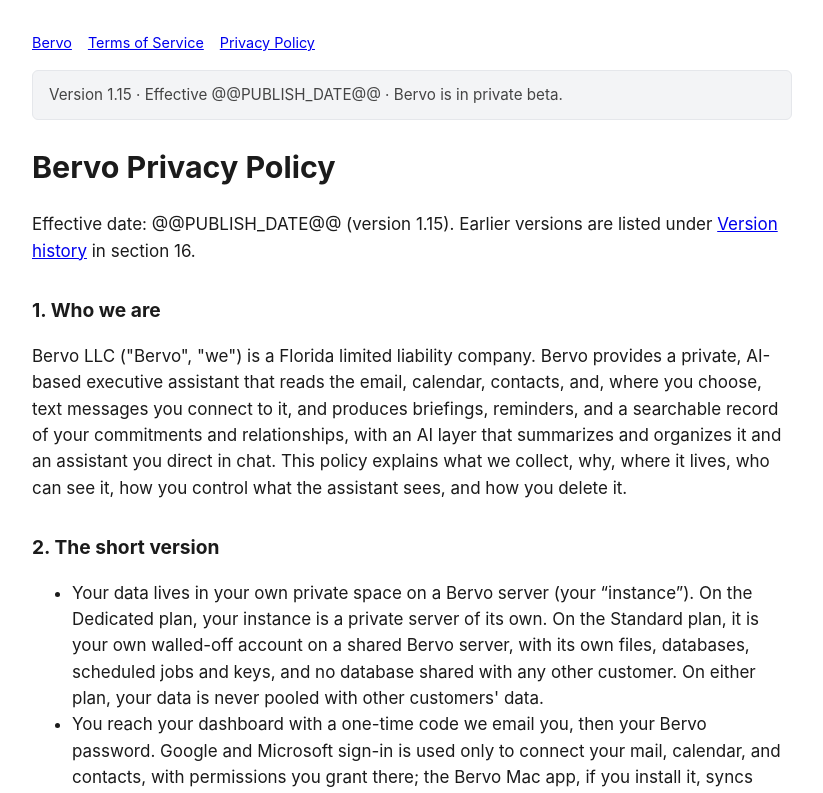
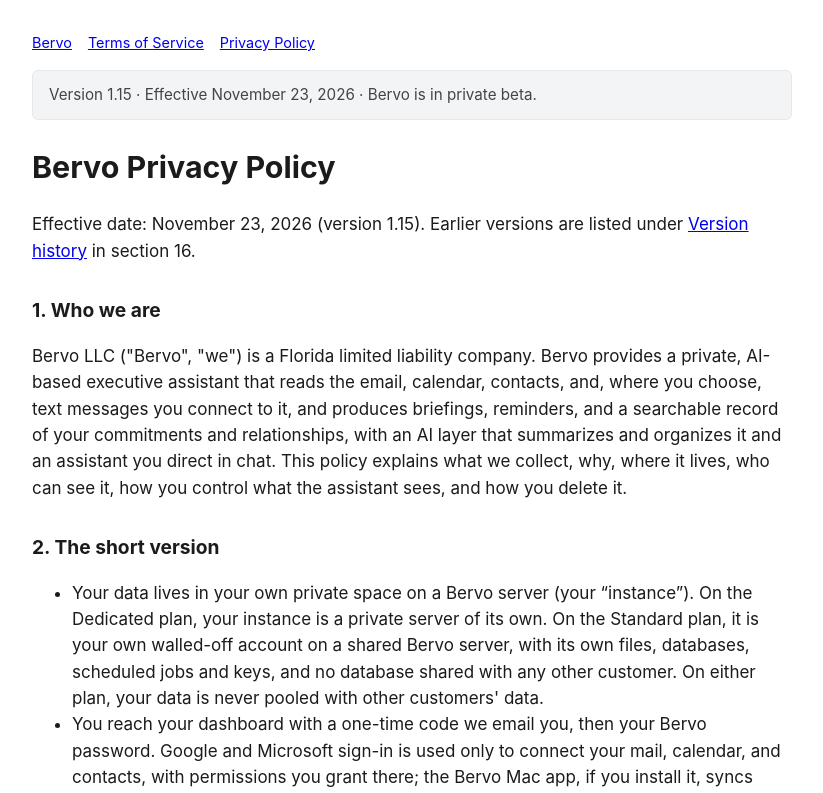
Before and after one commit to claryallen/bervo-site, a plain HTML site: page privacy.html in a window 1280 px wide. Shown: the top 793 px of the page, without its empty margins (228-1051 px from the left). Drawn offline with Linux system fonts and the light colour scheme.

Commit message:
Privacy 1.15: publish date November 23, 2026
Co-Authored-By: Claude Opus 5.5 <noreply@anthropic.com>

```diff
--- a/privacy.html
+++ b/privacy.html
@@ -4,8 +4,8 @@
 body{max-width:760px;margin:2rem auto;padding:0 1.25rem;font:17px/1.55 -apple-system,Segoe UI,Helvetica,Arial,sans-serif;color:var(--fg);background:var(--bg)}
 h1{font-size:1.9rem;margin-top:.5rem}h2{font-size:1.2rem;margin-top:2rem}table{border-collapse:collapse;width:100%;font-size:.95rem}th,td{border:1px solid var(--line);padding:.5rem;vertical-align:top;text-align:left}
 .draft{background:var(--note-bg);border:1px solid var(--note-line);color:var(--note-fg);padding:.75rem 1rem;border-radius:6px;font-size:.95rem;margin-bottom:1.5rem}.tbc{background:var(--tbc-bg);padding:0 .3em;border-radius:3px;font-size:.9em}
-nav{font-size:.9rem;margin-bottom:1rem}nav a{margin-right:1rem}footer{margin-top:3rem;font-size:.85rem;color:var(--muted)}</style></head><body><nav><a href="/">Bervo</a><a href="/terms">Terms of Service</a><a href="/privacy">Privacy Policy</a></nav><div class="draft">Version 1.15 · Effective @@PUBLISH_DATE@@ · Bervo is in private beta.</div><h1>Bervo Privacy Policy</h1>
-<p>Effective date: @@PUBLISH_DATE@@ (version 1.15). Earlier versions are listed under <a href="#version-history">Version history</a> in section 16.</p>
+nav{font-size:.9rem;margin-bottom:1rem}nav a{margin-right:1rem}footer{margin-top:3rem;font-size:.85rem;color:var(--muted)}</style></head><body><nav><a href="/">Bervo</a><a href="/terms">Terms of Service</a><a href="/privacy">Privacy Policy</a></nav><div class="draft">Version 1.15 · Effective November 23, 2026 · Bervo is in private beta.</div><h1>Bervo Privacy Policy</h1>
+<p>Effective date: November 23, 2026 (version 1.15). Earlier versions are listed under <a href="#version-history">Version history</a> in section 16.</p>
 <h2>1. Who we are</h2>
 <p>Bervo LLC ("Bervo", "we") is a Florida limited liability company. Bervo provides a private, AI-based executive assistant that reads the email, calendar, contacts, and, where you choose, text messages you connect to it, and produces briefings, reminders, and a searchable record of your commitments and relationships, with an AI layer that summarizes and organizes it and an assistant you direct in chat. This policy explains what we collect, why, where it lives, who can see it, how you control what the assistant sees, and how you delete it.</p>
 <h2>2. The short version</h2>
@@ -120,7 +120,7 @@ nav{font-size:.9rem;margin-bottom:1rem}nav a{margin-right:1rem}footer{margin-top
 <p>We will post changes here with a new effective date and, for material changes, notify you by email or in the app before they take effect.</p>
 <h3 id="version-history">Version history</h3>
 <ul>
-<li>Version 1.15 — @@PUBLISH_DATE@@: once you become a customer, the record of your invite request keeps your email address, your first name and last initial, the web address of your Bervo server, your plan, and the date of your request. Also describes the records we keep of emails about your Bervo account, which we delete after 90 days.</li>
+<li>Version 1.15 — November 23, 2026: once you become a customer, the record of your invite request keeps your email address, your first name and last initial, the web address of your Bervo server, your plan, and the date of your request. Also describes the records we keep of emails about your Bervo account, which we delete after 90 days.</li>
 <li>Version 1.14 — November 21, 2026: describes the two plans: Dedicated (a private server of your own) and Standard (your own walled-off account on a shared Bervo server, with its own files, databases, scheduled jobs and keys, no shared database, and its own backups), and says &#8220;your instance&#8221; where the policy applies to both; on deletion, removes your instance within 2 days of your request, with remaining backup copies expiring within 7 days after that; setup now loads your last 30 days rather than asking how much history to load; calls what you tell Bervo about how you work an instruction; and describes setup help by text (§10).</li>
 <li>Version 1.13 — November 11, 2026: the invite request form no longer asks for your company or role.</li>
 <li>Version 1.12 — November 11, 2026: the invite request form also asks how you heard about Bervo.</li>
```
